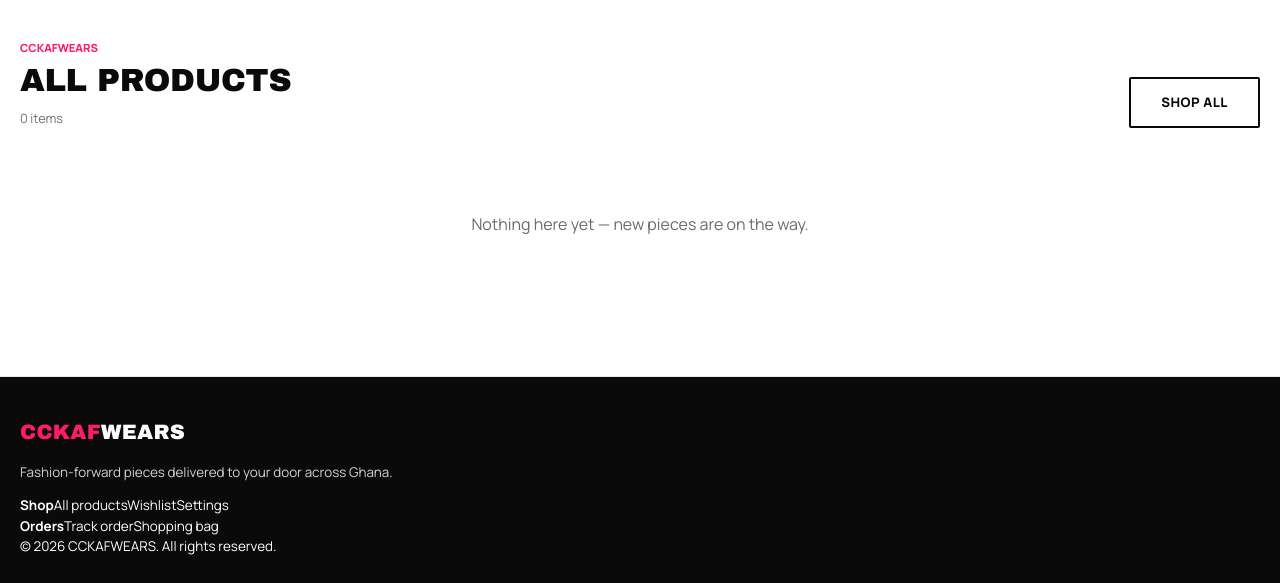
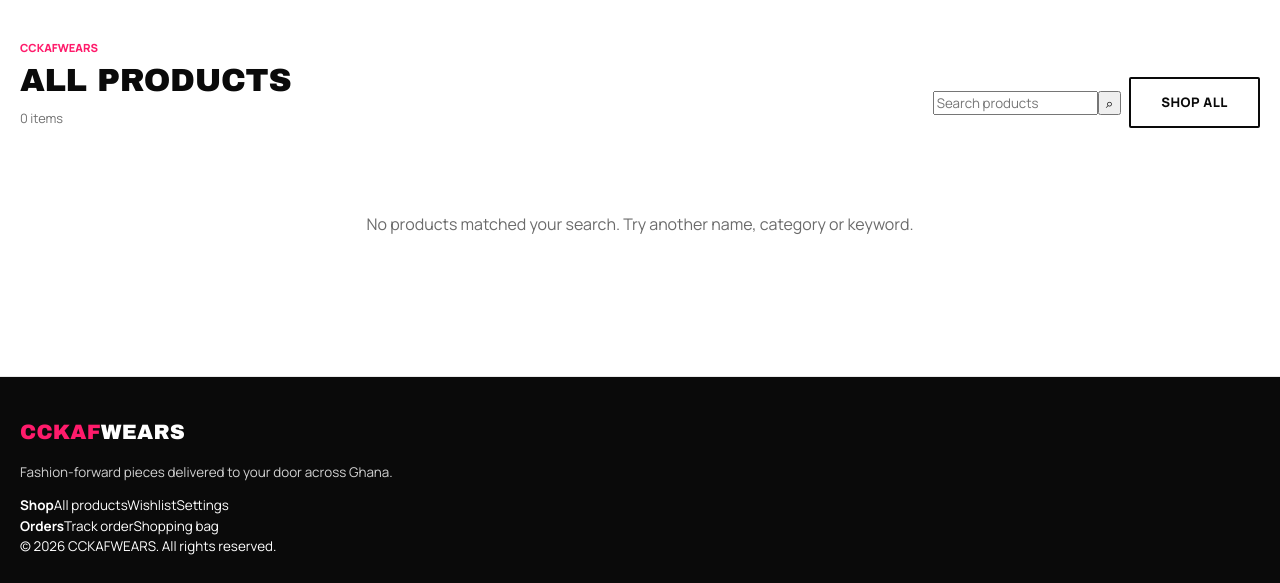
Before and after one commit to CCKAFWEARS/cckafwears, a Flask app: page /shop in a window 1280 px wide. Shown: the part 97-680 px from the top of the page. Run offline with Flask 3, Linux system fonts and the light colour scheme.

Commit message:
Add search results to shop

```diff
--- a/app/templates/storefront/shop.html
+++ b/app/templates/storefront/shop.html
@@ -1,6 +1,6 @@
 {% extends "storefront/base.html" %}
-{% block title %}{{ active_category.name if active_category else 'Shop' }} — CCKAFWEARS{% endblock %}
+{% block title %}{{ 'Search: ' ~ search_term if search_term else (active_category.name if active_category else 'Shop') }} — CCKAFWEARS{% endblock %}
 {% block content %}
 {% if category_banner %}<section class="category-banner">{% if category_banner.link_url %}<a href="{{ category_banner.link_url }}">{% endif %}<img src="{{ url_for('storefront.banner_media', banner_id=category_banner.id) }}" alt="{{ category_banner.title }}">{% if category_banner.link_url %}</a>{% endif %}</section>{% elif active_category and active_category.image_data %}<section class="category-banner category-banner-small"><img src="{{ url_for('storefront.category_media', category_id=active_category.id) }}" alt="{{ active_category.name }}"></section>{% endif %}
-<section class="section shop-section"><div class="wrap"><div class="shop-toolbar"><div><p class="eyebrow">{{ active_category.name if active_category else 'CCKAFWEARS' }}</p><h1>{{ active_category.name if active_category else 'All products' }}</h1><p class="muted">{{ products|length }} item{{ '' if products|length == 1 else 's' }}</p></div><a class="btn btn-outline btn-sm" href="{{ url_for('storefront.shop') }}">Shop all</a></div>{% if products %}<div class="grid">{% for p in products %}{% include "storefront/_product_card.html" %}{% endfor %}</div>{% else %}<div class="empty-state">Nothing here yet — new pieces are on the way.</div>{% endif %}</div></section>
+<section class="section shop-section"><div class="wrap"><div class="shop-toolbar"><div><p class="eyebrow">{{ 'Search results' if search_term else (active_category.name if active_category else 'CCKAFWEARS') }}</p><h1>{{ '“' ~ search_term ~ '”' if search_term else (active_category.name if active_category else 'All products') }}</h1><p class="muted">{{ products|length }} item{{ '' if products|length == 1 else 's' }}</p></div><div style="display:flex;gap:8px;align-items:center"><form action="{{ url_for('storefront.shop') }}" method="get" class="nav-search"><input name="q" value="{{ search_term }}" placeholder="Search products" aria-label="Search products"><button type="submit">⌕</button></form><a class="btn btn-outline btn-sm" href="{{ url_for('storefront.shop') }}">Shop all</a></div></div>{% if products %}<div class="grid">{% for p in products %}{% include "storefront/_product_card.html" %}{% endfor %}</div>{% else %}<div class="empty-state">No products matched your search. Try another name, category or keyword.</div>{% endif %}</div></section>
 {% endblock %}
```
